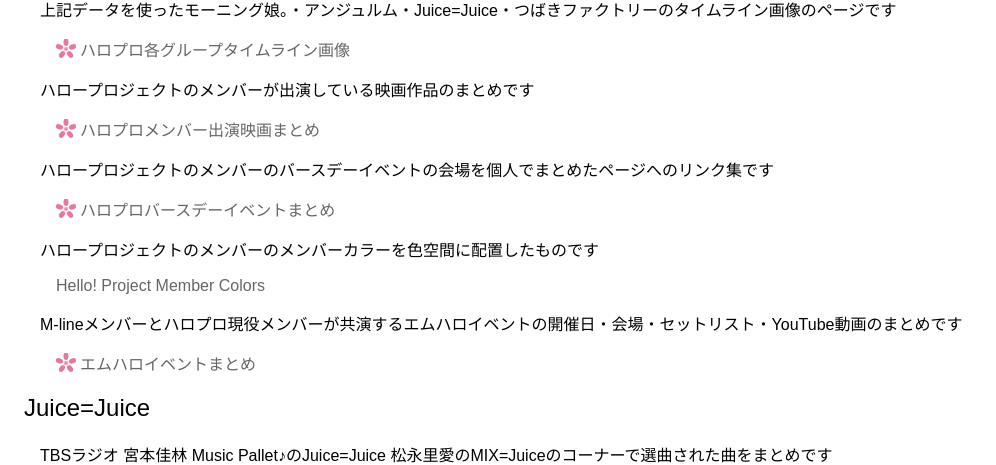
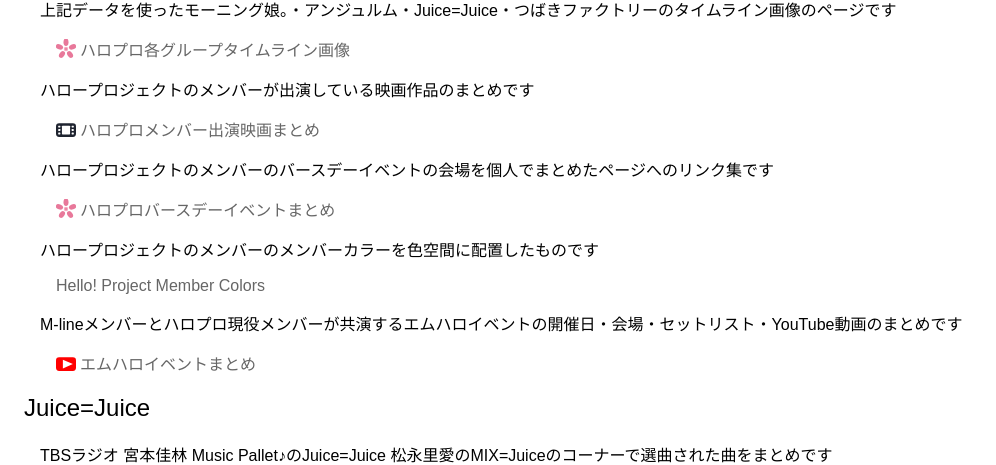
Before and after one commit to yxmxgxn/Cloudflare, a PHP site: page / in a window 1280 px wide. Shown: the part 2384-2849 px from the top of the page, without its empty margins (0-996 px from the left). Run offline with PHP 8.4, Linux system fonts and the light colour scheme.

Commit message:
Update index.php

```diff
--- a/index.php
+++ b/index.php
@@ -88,7 +88,7 @@
   <div class="indextop"><a href="/hello-timeline"><svg style="vertical-align: -3px;  margin-right: 4px"width="20" height="20" viewBox="-32 -32 64 64" xmlns="http://www.w3.org/2000/svg"><g fill="#E8789A"><ellipse cx="0" cy="-22" rx="8" ry="12" transform="rotate(0)"/><ellipse cx="0" cy="-22" rx="8" ry="12" transform="rotate(72)"/><ellipse cx="0" cy="-22" rx="8" ry="12" transform="rotate(144)"/><ellipse cx="0" cy="-22" rx="8" ry="12" transform="rotate(216)"/><ellipse cx="0" cy="-22" rx="8" ry="12" transform="rotate(288)"/></g><circle cx="0" cy="0" r="7" fill="#F5A9C0"/><circle cx="0" cy="0" r="3" fill="#E8789A"/></svg>ハロプロ各グループタイムライン画像</a></div>
 
   <h3>ハロープロジェクトのメンバーが出演している映画作品のまとめです</h3>
-  <div class="indextop"><a href="/hello-movies"><svg style="vertical-align: -3px;  margin-right: 4px"width="20" height="20" viewBox="-32 -32 64 64" xmlns="http://www.w3.org/2000/svg"><g fill="#E8789A"><ellipse cx="0" cy="-22" rx="8" ry="12" transform="rotate(0)"/><ellipse cx="0" cy="-22" rx="8" ry="12" transform="rotate(72)"/><ellipse cx="0" cy="-22" rx="8" ry="12" transform="rotate(144)"/><ellipse cx="0" cy="-22" rx="8" ry="12" transform="rotate(216)"/><ellipse cx="0" cy="-22" rx="8" ry="12" transform="rotate(288)"/></g><circle cx="0" cy="0" r="7" fill="#F5A9C0"/><circle cx="0" cy="0" r="3" fill="#E8789A"/></svg>ハロプロメンバー出演映画まとめ</a></div>
+  <div class="indextop"><a href="/hello-movies"><svg style="vertical-align: -4px;  margin-right: 4px"width="20" height="20" viewBox="0 0 64 44" xmlns="http://www.w3.org/2000/svg"><rect width="64" height="44" rx="10" fill="#1F2430"/><g fill="white"><rect x="7" y="8" width="7" height="6" rx="1.5"/><rect x="7" y="19" width="7" height="6" rx="1.5"/><rect x="7" y="30" width="7" height="6" rx="1.5"/><rect x="50" y="8" width="7" height="6" rx="1.5"/><rect x="50" y="19" width="7" height="6" rx="1.5"/><rect x="50" y="30" width="7" height="6" rx="1.5"/><rect x="19" y="8" width="26" height="28" rx="2"/></g></svg>ハロプロメンバー出演映画まとめ</a></div>
 
   <h3>ハロープロジェクトのメンバーのバースデーイベントの会場を個人でまとめたページへのリンク集です</h3>
   <div class="indextop"><a href="/hello-birthday"><svg style="vertical-align: -3px;  margin-right: 4px"width="20" height="20" viewBox="-32 -32 64 64" xmlns="http://www.w3.org/2000/svg"><g fill="#E8789A"><ellipse cx="0" cy="-22" rx="8" ry="12" transform="rotate(0)"/><ellipse cx="0" cy="-22" rx="8" ry="12" transform="rotate(72)"/><ellipse cx="0" cy="-22" rx="8" ry="12" transform="rotate(144)"/><ellipse cx="0" cy="-22" rx="8" ry="12" transform="rotate(216)"/><ellipse cx="0" cy="-22" rx="8" ry="12" transform="rotate(288)"/></g><circle cx="0" cy="0" r="7" fill="#F5A9C0"/><circle cx="0" cy="0" r="3" fill="#E8789A"/></svg>ハロプロバースデーイベントまとめ</a></div>
@@ -97,7 +97,7 @@
   <div class="indextop"><a href="/helloHLS">Hello! Project Member Colors</a></div>
 
   <h3>M-lineメンバーとハロプロ現役メンバーが共演するエムハロイベントの開催日・会場・セットリスト・YouTube動画のまとめです</h3>
-  <div class="indextop"><a href="/HelloYouTube/MHello"><svg style="vertical-align: -3px;  margin-right: 4px"width="20" height="20" viewBox="-32 -32 64 64" xmlns="http://www.w3.org/2000/svg"><g fill="#E8789A"><ellipse cx="0" cy="-22" rx="8" ry="12" transform="rotate(0)"/><ellipse cx="0" cy="-22" rx="8" ry="12" transform="rotate(72)"/><ellipse cx="0" cy="-22" rx="8" ry="12" transform="rotate(144)"/><ellipse cx="0" cy="-22" rx="8" ry="12" transform="rotate(216)"/><ellipse cx="0" cy="-22" rx="8" ry="12" transform="rotate(288)"/></g><circle cx="0" cy="0" r="7" fill="#F5A9C0"/><circle cx="0" cy="0" r="3" fill="#E8789A"/></svg>エムハロイベントまとめ</a></div>
+  <div class="indextop"><a href="/HelloYouTube/MHello"><svg style="vertical-align: -4px;  margin-right: 4px"width="20" height="20" viewBox="0 0 64 44" xmlns="http://www.w3.org/2000/svg"><rect width="64" height="44" rx="10" fill="#FF0000"/><polygon points="22,8 54,22 22,36" fill="white"/></svg>エムハロイベントまとめ</a></div>
 
   <h2>Juice=Juice</h2>
   <h3>TBSラジオ 宮本佳林 Music Pallet♪のJuice=Juice 松永里愛のMIX=Juiceのコーナーで選曲された曲をまとめです</h3>
```
